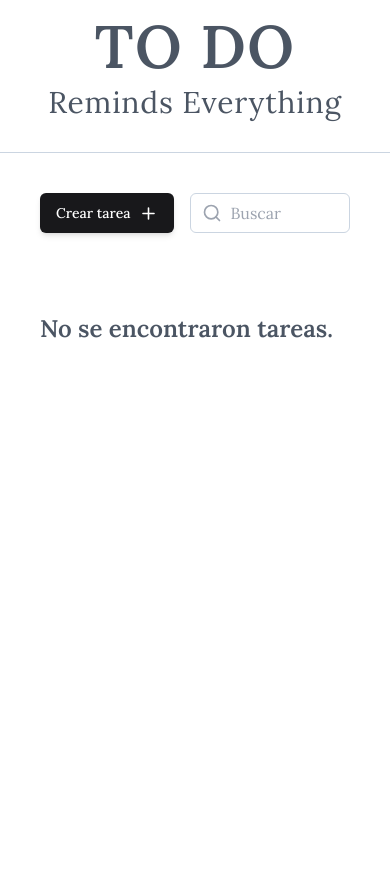
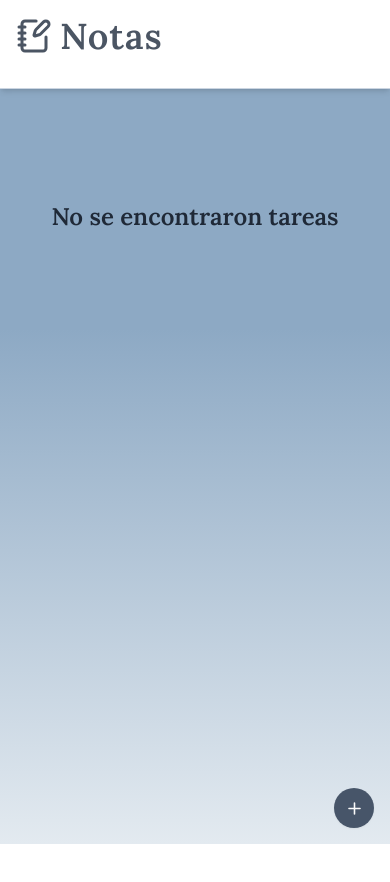
Before and after one commit to JazminBoada/nextjs-todo-app, a Next.js app: page / in a window 390 px wide. Shown: the top 882 px of the page. After the commit the page ends 844 px from the top, so only its background shows below. Built offline with nearby package versions, Linux system fonts and the light colour scheme; a web font is replaced by a local one.

Commit message:
responsive design

```diff
--- a/src/app/globals.css
+++ b/src/app/globals.css
@@ -6,10 +6,45 @@
 @tailwind utilities;
 
 * {
+  padding: 0;
   margin: 0;
-  padding: 0;
   box-sizing: border-box;
   font-family: "Lora", serif;
+}
+
+body {
+  min-height: 100vh;
+  padding: 100px 400px;
+  background: rgb(141, 169, 196);
+  background: linear-gradient(
+    180deg,
+    rgba(141, 169, 196, 1) 39%,
+    rgba(227, 234, 240, 1) 100%,
+    rgba(255, 255, 255, 1) 100%
+  );
+  overflow-y: auto; /* Permite scroll vertical solo si es necesario */
+  overflow-x: hidden;
+}
+
+/* Para pantallas medianas (tablet, etc.) */
+@media (max-width: 1024px) {
+  body {
+    padding: 60px 100px;
+  }
+}
+
+/* Para pantallas pequeñas (smartphones) */
+@media (max-width: 768px) {
+  body {
+    padding: 50px 80px;
+  }
+}
+
+/* Para pantallas muy pequeñas */
+@media (max-width: 425px) {
+  body {
+    padding: 0;
+  }
 }
 
 @layer base {
--- a/src/app/new/page.js
+++ b/src/app/new/page.js
@@ -39,7 +39,7 @@ function Page() {
   }, [params, tasks, setValue]); //Añado dependencias y se ejecutara dicha funcion cuando params/tasks o setValue se actualicen
 
   return (
-    <div className=" min-h-screen">
+    <div className="lg:bg-white rounded-b-xl overflow-hidden lg:shadow-xl">
       <section className="p-5">
         <Link href={"/"}>
           <Button className="rounded-full w-10 h-10 shadow-sm ">
@@ -47,27 +47,28 @@ function Page() {
           </Button>
         </Link>
       </section>
+
       <form
         onSubmit={onSubmit}
-        className="flex flex-col items-center justify-center space-y-4 pt-10"
+        className="flex flex-col items-center justify-center space-y-4 pt-10 md:pt-5 xl:pb-10"
       >
-        <div className="flex flex-row items-center gap-4 w-72 md:w-[70vh] xl:w-[50vw]">
+        <div className="flex flex-row items-center gap-4 w-3/4 md:w-[70vh] xl:w-[50vw]">
           <input
-            placeholder="Título de la tarea"
+            placeholder="Título"
             {...register("title")}
-            className="text-2xl xl:text-3xl flex-1 bg-transparent outline-none"
+            className="text-md xl:text-3xl flex-1 bg-white rounded-md outline-none p-4 md:p-0 shadow-md lg:shadow-none"
           />
         </div>
 
-        {/* Textarea centrado */}
         <textarea
-          placeholder="Escribe tu tarea..."
+          placeholder="Descripción"
           {...register("description")}
-          className="w-72 md:w-[70vh] xl:w-[50vw] h-[50vh] max-w-5xl max-h-screen p-4 border border-slate-300 rounded-md resize-none outline-gray-400 "
+          className=" w-3/4 h-96 md:w-[70vh] xl:w-[50vw] max-w-5xl p-4 shadow-md lg:shadow-none lg:border lg:border-slate-300 rounded-md resize-none outline-none"
         ></textarea>
 
-        {/* Botón de guardar centrado */}
-        <Button className="self-center p-4 xl:p-6 xl:text-xl">Guardar</Button>
+        <Button className="p-4 xl:p-6 xl:text-md rounded-full shadow-xl">
+          Guardar
+        </Button>
       </form>
     </div>
   );
--- a/src/app/page.js
+++ b/src/app/page.js
@@ -8,16 +8,14 @@ import { useRouter } from "next/navigation";
 import { Input } from "@/components/ui/input";
 
 function Page() {
-  const { tasks } = useTasks(); // Estado global de tareas
+  const { tasks } = useTasks();
   const router = useRouter();
-  const [searchTerm, setSearchTerm] = useState(""); // Estado para el término de búsqueda
+  const [searchTerm, setSearchTerm] = useState("");
 
-  // Función para manejar el cambio en la barra de búsqueda
   const handleSearch = (e) => {
     setSearchTerm(e.target.value.toLowerCase());
   };
 
-  // Filtrar tareas dinámicamente
   const filteredTasks = tasks.filter(
     (task) =>
       task.description.toLowerCase().includes(searchTerm) ||
@@ -25,41 +23,50 @@ function Page() {
   );
 
   return (
-    <section className="flex flex-col p-10 min-h-screen">
-      <div className="flex flex-row items-center justify-between gap-4">
+    <section className="flex flex-col px-4 py-8 md:bg-white md:rounded-b-xl overflow-hidden lg:shadow-xl">
+      <div className="hidden md:flex md:flex-row md:items-center md:justify-between lg:gap-4 pb-10">
         <Button
           onClick={() => router.push("/new")}
-          className="flex items-center gap-2 text-white rounded-md shadow-md p-4 md:p-6"
+          className="flex items-center gap-2 text-white shadow-md p-4 md:p-6 rounded-full"
         >
-          <h1 className="md:text-xl">Crear tarea</h1>
+          <h1 className="md:text-md">Crear tarea</h1>
           <Plus
             style={{ width: "19px", height: "19px" }}
             className="text-white"
           />
         </Button>
-        <div className="relative">
+        <div className="relative pr-4">
           <Input
-            className="pl-10 md:placeholder:text-lg border border-slate-300 placeholder:text-gray-400"
+            className="pl-10 md:placeholder:text-md border border-slate-300 placeholder:text-gray-400 rounded-full "
             placeholder="Buscar"
-            value={searchTerm} // Asocia el valor del input al estado de búsqueda
-            onChange={handleSearch} // Actualiza el estado al escribir
+            value={searchTerm}
+            onChange={handleSearch}
           />
           <Search
             style={{ width: "20px", height: "20px" }}
-            className="absolute left-3 top-1/2 transform -translate-y-1/2 text-gray-400"
+            className="absolute left-3 top-1/2 transform -translate-y-1/2 text-gray-400 "
           />
         </div>
       </div>
 
-      <div className="grid grid-cols-1 md:grid-cols-2 lg:grid-cols-3 xl:grid-cols-4 gap-2">
-        {/* Renderizado de las tareas filtradas */}
+      {/* Contenedor de tareas */}
+      <div className="flex flex-col md:flex-row flex-wrap items-center md:justify-center lg:justify-start md:gap-2">
         {filteredTasks.length > 0 ? (
           filteredTasks.map((task) => <TaskCard task={task} key={task.id} />)
         ) : (
-          <p className="text-gray-600 text-2xl font-semibold px-15 py-20 ">
-            No se encontraron tareas.
+          <p className="text-gray-800 md:text-gray-400 text-2xl font-semibold py-20 flex-grow flex justify-center items-center">
+            No se encontraron tareas
           </p>
         )}
+      </div>
+
+      <div className="md:hidden fixed bottom-4 right-4 z-50 ">
+        <Button
+          onClick={() => router.push("/new")}
+          className="rounded-full w-10 h-10 shadow-sm bg-slate-600"
+        >
+          <Plus style={{ width: "19px", height: "19px" }} />
+        </Button>
       </div>
     </section>
   );
--- a/src/components/Navbar.js
+++ b/src/components/Navbar.js
@@ -2,14 +2,17 @@
 import React from "react";
 import { useRouter } from "next/navigation";
 import Link from "next/link";
+import { NotebookPen } from "lucide-react";
 
 function Navbar() {
   const router = useRouter(); //hook
   return (
-    <header className="text-center px-4 pt-4 pb-8  text-gray-600 border-b border-b-slate-300">
+    <header className="px-4 pt-4 pb-8 text-gray-600 border-b border-b-slate-300 bg-white md:rounded-t-lg shadow-md lg:shadow-none">
       <Link href={"/"}>
-        <h1 className="text-6xl font-semibold tracking-wide">TO DO</h1>
-        <h2 className="text-3xl pt-2 tracking-wide">Reminds Everything</h2>
+        <div className="flex items-center flex-row gap-2">
+          <NotebookPen className="w-9 h-9" />
+          <h1 className="text-4xl font-semibold tracking-wide">Notas</h1>
+        </div>
       </Link>
     </header>
   );
--- a/src/components/TaskCard.js
+++ b/src/components/TaskCard.js
@@ -17,9 +17,9 @@ export const TaskCard = ({ task }) => {
   };
 
   return (
-    <div className="mt-10 bg-white rounded-md max-w-md h-52 space-y-5 p-5 border border-slate-300 shadow-sm relative">
-      <div className="flex flex-row items-center justify-between pb-2 ">
-        <h1 className="text-gray-600 font-bold text-xl">{task.title}</h1>
+    <div className="mt-5 bg-white rounded-md w-80 h-52 space-y-5 p-5 md:border md:border-slate-300 relative shadow-md md:shadow-none ">
+      <div className="flex flex-row items-center justify-between pb-2 border-b border-b-slate-300">
+        <h1 className="text-gray-600 font-bold text-xl ">{task.title}</h1>
 
         {/* Botón para abrir el menú */}
         <Button
@@ -31,7 +31,7 @@ export const TaskCard = ({ task }) => {
 
         {/* Menú desplegable */}
         <div
-          className={`absolute top-16 right-[-125px] mt-1 w-auto bg-white border border-gray-200 rounded-md shadow-md transition-all duration-300 transform z-50 ${
+          className={`absolute top-16 right-[-125px] mt-1 w-auto bg-white border border-gray-200 rounded-md shadow-xl transition-all duration-300 transform z-50 ${
             isOpen
               ? "opacity-100 translate-y-0 scale-100"
               : "opacity-0 -translate-y-4 scale-95 pointer-events-none"
@@ -61,7 +61,7 @@ export const TaskCard = ({ task }) => {
 
       <p className="text-gray-500">{task.description}</p>
 
-      <div className="pt-5 text-end">
+      <div className="fixed right-12">
         <Button
           onClick={() => router.push(`/edit/${task.id}`)}
           className="rounded-2xl px-3 "
--- a/tailwind.config.js
+++ b/tailwind.config.js
@@ -16,9 +16,13 @@ module.exports = {
         "logo-xl": "Bodoni Moda, serif",
         "logo-md": "Staatliches, serif",
       },
+      backgroundImage: {
+        "custom-gradient":
+          "linear-gradient(180deg, rgba(141, 169, 196, 1) 39%, rgba(227, 234, 240, 1) 100%, rgba(255, 255, 255, 1) 100%)",
+      },
       colors: {
-        "blue-bg": "#f4f9e9",
-        "icons-blue": "#284b63",
+        "blue-bg": "#8da9c4",
+        "icons-blue": "#657c9d",
         "text-color": "#444444",
         "white-task": "#f4f9e9",
         "blue-neutral": "#153243",
```
